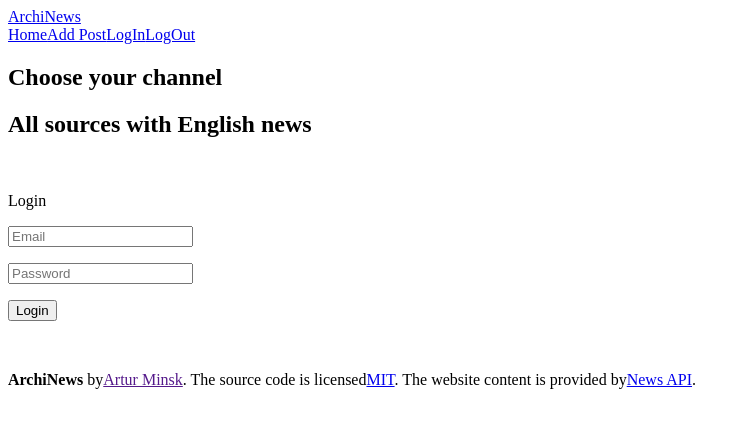
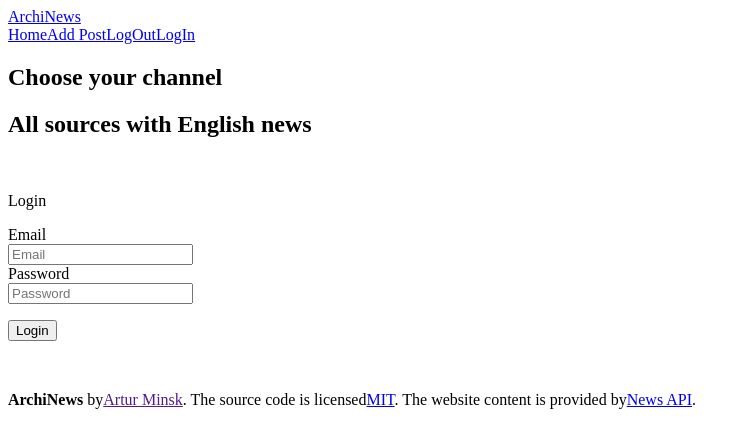
Before and after one commit to arturminsksum/learn-react-ssr, a React app: page /login in a window 1280 px wide. Shown: the top 448 px of the page, without its empty margins (0-750 px from the left). Built offline with nearby package versions, Linux system fonts and the light colour scheme; the HTML template or start-up script is replaced by a standard one.

Commit message:
implemented login

```diff
--- a/app/actions/index.js
+++ b/app/actions/index.js
@@ -1,7 +1,22 @@
 import { port } from '../../helpers';
 const API = `http://localhost:${port}/api`;
 
-export const sendPost = post => {
+// get articles from database
+export const requestArticles = () => dispatch =>
+  fetch(`${API}/articles`)
+    .then(res => res.json())
+    .then(articles => {
+      dispatch(receiveArticles(articles));
+    })
+    .catch(error => console.error(error));
+
+export const receiveArticles = articles => ({
+  type: 'RECEIVE_ARTICLES',
+  articles,
+});
+
+// send articles to database
+export const sendPost = post =>
   fetch(`${API}/add`, {
     method: 'post',
     headers: {
@@ -9,19 +24,14 @@ export const sendPost = post => {
       'Content-Type': 'application/json',
     },
     body: JSON.stringify(post),
-  }).catch(error => console.log(error));
-};
+  }).catch(error => console.error(error));
 
 // export const addPost = post => ({
 //   type: 'ADD_POST',
 //   post,
 // });
 
-export const setSortArticles = sort => ({
-  type: 'SET_SORT_ARTICLES',
-  sort,
-});
-
+// sort articles
 export const SortArticles = {
   SHOW_ALL: 'SHOW_ALL',
   SHOW_THE_VERGE: 'SHOW_THE_VERGE',
@@ -29,15 +39,40 @@ export const SortArticles = {
   SHOW_ABC_NEWS: 'SHOW_ABC_NEWS',
 };
 
-export const requestArticles = () => dispatch =>
-  fetch(`${API}/articles`)
-    .then(res => res.json())
-    .then(articles => {
-      dispatch(receiveArticles(articles));
+export const setSortArticles = sort => ({
+  type: 'SET_SORT_ARTICLES',
+  sort,
+});
+
+// login and logout
+export const logIn = login => ({
+  type: 'LOG_IN',
+  login,
+});
+
+export const logOut = logout => ({
+  type: 'LOG_OUT',
+  logout,
+});
+
+export const handleLogin = (formData, history) => dispatch => {
+  fetch('http://localhost:3000/api/login', {
+    method: 'post',
+    body: JSON.stringify(formData),
+    headers: {
+      Accept: 'application/json, text/plain, */*',
+      'Content-Type': 'application/json',
+    },
+  })
+    .then(response => {
+      return response.json();
     })
-    .catch(error => console.log(error));
-
-export const receiveArticles = articles => ({
-  type: 'RECEIVE_ARTICLES',
-  articles,
-});
+    .then(data => {
+      if (data.error) {
+        return console.error(data.error);
+      }
+      dispatch(logIn(true));
+      return history.push('/');
+    })
+    .catch(error => console.error(error));
+};
--- a/app/components/header.js
+++ b/app/components/header.js
@@ -1,10 +1,12 @@
 import React, { Fragment } from 'react';
+import { connect } from 'react-redux';
 import { Link } from 'react-router-dom';
+import { withRouter } from 'react-router-dom';
 
 import SortLink from '../containers/sort-link';
 import { SortArticles } from '../actions';
 
-export default () => (
+let Header = ({ logged }) => (
   <Fragment>
     <nav className="navbar" role="navigation" aria-label="main navigation">
       <div className="navbar-brand">
@@ -19,12 +21,15 @@ export default () => (
         <Link className="navbar-item" to="/add">
           Add Post
         </Link>
+        {/* {logged ? ( */}
+        <a className="navbar-item" href="/api/logout">
+          LogOut
+        </a>
+        {/* ) : ( */}
         <Link className="navbar-item" to="/login">
           LogIn
         </Link>
-        <a className="navbar-item" href="/api/logout">
-          LogOut
-        </a>
+        {/* )} */}
       </div>
     </nav>
     <section className="hero is-primary">
@@ -37,3 +42,11 @@ export default () => (
     </section>
   </Fragment>
 );
+
+const mapStateToProps = state => ({
+  logged: state.logged,
+});
+
+Header = connect(mapStateToProps, null)(Header);
+
+export default Header;
--- a/app/components/input.js
+++ b/app/components/input.js
@@ -6,7 +6,7 @@ export default ({ type = 'text', label, name, value = '', onChange }) => (
     <div className="control">
       <input
         className="input"
-        type="text"
+        type={type}
         value={value}
         placeholder={label}
         name={name}
--- a/app/containers/sort-link.js
+++ b/app/containers/sort-link.js
@@ -3,11 +3,10 @@ import { setSortArticles } from '../actions';
 import Link from '../components/link';
 import { withRouter } from 'react-router-dom';
 
-const mapStateToProps = (state, ownProps) => {
-  return {
-    active: ownProps.sort === state.sortArticles,
-  };
-};
+const mapStateToProps = (state, ownProps) => ({
+  active: ownProps.sort === state.sortArticles,
+});
+
 const mapDispatchToProps = (dispatch, ownProps) => {
   return {
     onClick: () => {
--- a/app/pages/add-post.js
+++ b/app/pages/add-post.js
@@ -38,8 +38,9 @@ class AddPost extends Component {
   handleSubmit(e) {
     e.preventDefault();
     // add post
-    sendPost(this.state.post);
-    this.props.requestArticles();
+    sendPost(this.state.post)
+      .then(() => this.props.requestArticles())
+      .catch(error => console.error(error));
     // clear all field
     this.setState({
       post: {
--- a/app/pages/login.js
+++ b/app/pages/login.js
@@ -1,28 +1,69 @@
 import React, { Component } from 'react';
+import { connect } from 'react-redux';
+import { withRouter } from 'react-router-dom';
+import Input from '../components/input';
+import { handleLogin } from '../actions';
 
-export default () => (
-  <form className="box" method="post" action="/api/login">
+class Login extends Component {
+  constructor(props) {
+    super(props);
+    this.state = {
+      form: {
+        email: '',
+        password: '',
+      },
+    };
+    this.handleChange = this.handleChange.bind(this);
+    this.handleSubmit = this.handleSubmit.bind(this);
+  }
+
+  handleChange(event) {
+    const target = event.target;
+    const value = target.value;
+    const name = target.name;
+
+    this.setState({
+      form: {
+        ...this.state.form,
+        [name]: value,
+      },
+    });
+  }
+
+  handleSubmit(e) {
+    e.preventDefault();
+    this.props.handleLogin(this.state.form, this.props.history);
+    // clear all field
+    this.setState({
+      form: {
+        email: '',
+        password: '',
+      },
+    });
+  }
+
+  render() {
+    return (
+      <form
+        className="box"
+        onSubmit={this.handleSubmit}
+        method="post"
+        action="/api/login"
+      >
         <p className="title">Login</p>
-    <div className="field">
-      <p className="control">
-        <input
-          className="input"
-          type="email"
-          placeholder="Email"
+        <Input
+          label="Email"
           name="email"
+          onChange={this.handleChange}
+          value={this.state.form.email}
         />
-      </p>
-    </div>
-    <div className="field">
-      <p className="control">
-        <input
-          className="input"
+        <Input
           type="password"
-          placeholder="Password"
+          label="Password"
           name="password"
+          onChange={this.handleChange}
+          value={this.state.form.password}
         />
-      </p>
-    </div>
         <div className="field">
           <p className="control">
             <button className="button is-success">Login</button>
@@ -30,3 +71,12 @@ export default () => (
         </div>
       </form>
     );
+  }
+}
+
+const mapDispatchToProps = {
+  handleLogin,
+};
+
+Login = withRouter(connect(null, mapDispatchToProps)(Login));
+export default Login;
--- a/app/reducers/index.js
+++ b/app/reducers/index.js
@@ -1,8 +1,10 @@
 import { combineReducers } from 'redux';
 import articles from './articles';
 import sortArticles from './sort-articles';
+import logged from './logged';
 const articlesApp = combineReducers({
   articles,
   sortArticles,
+  logged,
 });
 export default articlesApp;
--- /dev/null
+++ b/app/reducers/logged.js
@@ -0,0 +1,11 @@
+const logged = (state = false, action) => {
+  switch (action.type) {
+    case 'LOG_IN':
+      return action.login;
+    case 'LOG_OUT':
+      return action.logout;
+    default:
+      return state;
+  }
+};
+export default logged;
--- a/routes/index.js
+++ b/routes/index.js
@@ -37,8 +37,11 @@ router.get('/*', function(req, res, next) {
     return res.redirect(context.url);
   }
 
+  console.log('isAuthenticated', req.isAuthenticated());
+
   // Grab the initial state from our Redux store
   const preloadedState = store.getState();
+  preloadedState.logged = req.isAuthenticated();
 
   res.send(template(html, preloadedState));
 });
```
Also changed, not shown: passport/controllers.js (+3 -7 lines). Lines whose indentation alone changed are shown as unchanged.
